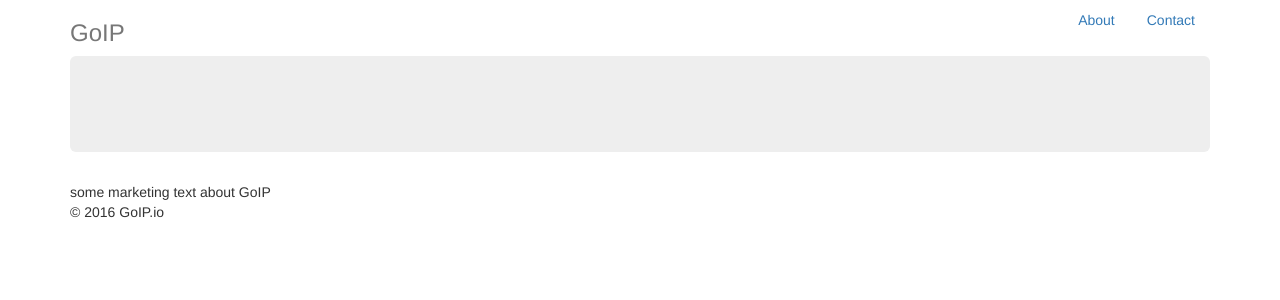
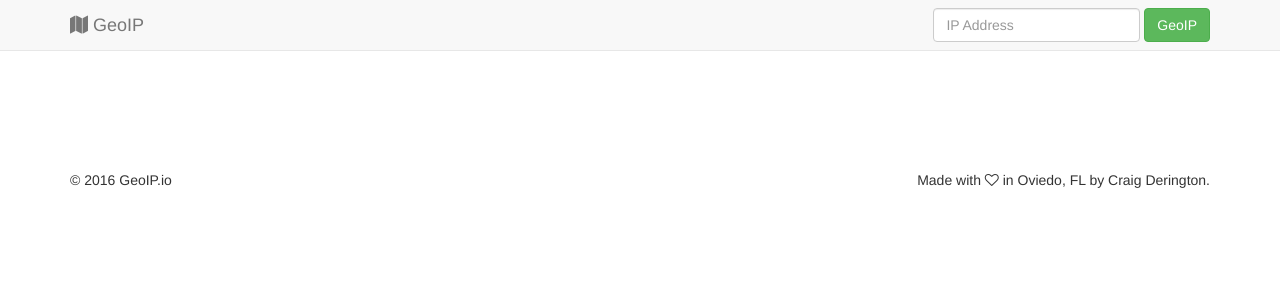
Before and after one commit to craigderington/geoip, a Flask app: template templates/index.html in a window 1280 px wide. Shown: the top 300 px of the page. Run offline with Flask 2, Linux system fonts and the light colour scheme; the template is opened without the code that fills it, so the values that code supplies are empty; some libraries are stand-ins or nearby versions.

Commit message:
Add GoogleMaps to app.py.

```diff
--- a/app.py
+++ b/app.py
@@ -3,11 +3,12 @@
 from flask import Flask, request, render_template, redirect, url_for, session, flash
 from flask_googlemaps import GoogleMaps, Map
 import requests
+import config
 
 app = Flask(__name__)
 
-#init the extension
-GoogleMaps(app)
+#initialize the extension
+GoogleMaps(app, key=config.GOOGLEMAPS_API_KEY)
 
 # headers
 hdr = {
@@ -26,12 +27,12 @@ def get_client_ip():
 @app.route('/', methods=['GET', 'POST'])
 def index():
     location = None
+
     if request.method == 'POST':
         ip = request.form['ip_add']
         format = request.form['format']
-
     else:
-        ip = '71.43.49.234' #get_client_ip()
+        ip = get_client_ip()
         format = 'json'
 
     url = base_url + format + '/' + ip
@@ -40,7 +41,7 @@ def index():
         r = requests.get(url, headers=hdr)
         if r.status_code == 200:
             location = r.json()
-    except ConnectionError as e:
+    except requests.exceptions.ConnectionError as e:
         return str(e)
 
     mymap = Map(
--- a/static/css/jumbotron-narrow.css
+++ b/static/css/jumbotron-narrow.css
@@ -27,6 +27,7 @@ body {
 
 /* Custom page footer */
 .footer {
+  margin-top:25px;
   padding-top: 19px;
   color: #777;
   border-top: 1px solid #e5e5e5;
--- a/templates/_layout.html
+++ b/templates/_layout.html
@@ -14,6 +14,9 @@
           href="//maxcdn.bootstrapcdn.com/bootswatch/3.3.7/simplex/bootstrap.min.css"
           integrity="sha384-C0X5qw1DlkeV0RDunhmi4cUBUkPDTvUqzElcNWm1NI2T4k8tKMZ+wRPQOhZfSJ9N"
           crossorigin="anonymous">
+    <link rel="stylesheet"
+          type="text/css"
+          href="//maxcdn.bootstrapcdn.com/font-awesome/4.6.3/css/font-awesome.min.css">
     <link href="{{ url_for('static', filename='css/jumbotron-narrow.css') }}">
 
     <!-- HTML5 shim and Respond.js for IE8 support of HTML5 elements and media queries -->
@@ -21,38 +24,55 @@
     <script src="//oss.maxcdn.com/html5shiv/3.7.3/html5shiv.min.js"></script>
     <script src="//oss.maxcdn.com/respond/1.4.2/respond.min.js"></script>
     <![endif]-->
+    {{ mymap.js }}
+    {% block head %}{% endblock %}
 </head>
 
 <body>
 
 <div class="container">
-    <div class="header clearfix">
-        <nav>
-            <ul class="nav nav-pills pull-right">
-                <li role="presentation"><a href="#">About</a></li>
-                <li role="presentation"><a href="#">Contact</a></li>
-            </ul>
-        </nav>
-        <h3 class="text-muted">GoIP</h3>
+    <nav class="navbar navbar-default navbar-fixed-top">
+        <div class="container">
+            <div class="navbar-header">
+                <button type="button" class="navbar-toggle collapsed" data-toggle="collapse" data-target="#navbar"
+                        aria-expanded="false" aria-controls="navbar">
+                    <span class="sr-only">Toggle navigation</span>
+                    <span class="icon-bar"></span>
+                    <span class="icon-bar"></span>
+                    <span class="icon-bar"></span>
+                </button>
+                <a class="navbar-brand" href="#"><i class="fa fa-map"></i> GeoIP </a>
+            </div>
+            <div id="navbar" class="navbar-collapse collapse">
+                <form class="navbar-form navbar-right">
+                    <div class="form-group">
+                        <input type="text" placeholder="IP Address" class="form-control">
+                    </div>
+                    <button type="submit" class="btn btn-success">GeoIP</button>
+                </form>
+            </div><!--/.navbar-collapse -->
+        </div>
+    </nav>
+
+    <div class="row" style="margin-top:60px;">
+        <div class="col-md-6">
+            {{ mymap.html }}
+        </div>
+        <div class="col-md-6">
+            {% block content %}
+            {% endblock %}
+        </div>
     </div>
 
-    {% block content %}
-        <div class="jumbotron">
-            {{ googlemap('some_awesome_map', lat=37.4419, lng=-122.1419, markers=[(37.4419, -122.1419)]) }}
-        </div>
-
-        <div class="row marketing">
-            <div class="col-lg-12">
-                some marketing text about GoIP
-            </div>
-        </div>
-    {% endblock %}
 
 
-    <footer class="footer">
-        <p>&copy; 2016 GoIP.io</p>
+
+    <footer class="footer" style="margin-top:100px;">
+        <p>&copy; 2016 GeoIP.io  <span class="pull-right">Made with <i class="fa fa-heart-o"></i> in Oviedo, FL by Craig Derington. </span></p>
     </footer>
 
 </div> <!-- /container -->
+<script src="//ajax.googleapis.com/ajax/libs/jquery/3.1.1/jquery.min.js"></script>
+<script src="//maxcdn.bootstrapcdn.com/bootstrap/3.3.7/js/bootstrap.min.js"></script>
 </body>
 </html>
--- a/templates/index.html
+++ b/templates/index.html
@@ -1,4 +1,11 @@
 {% extends "_layout.html" %}
+
+
+
+
+
+{% block content %}
+
 
 <ul>
 {% for k, v in location.items() %}
@@ -7,3 +14,6 @@
 
 {% endfor %}
 </ul>
+
+
+{% endblock %}
```
Also changed, not shown: README.md.
